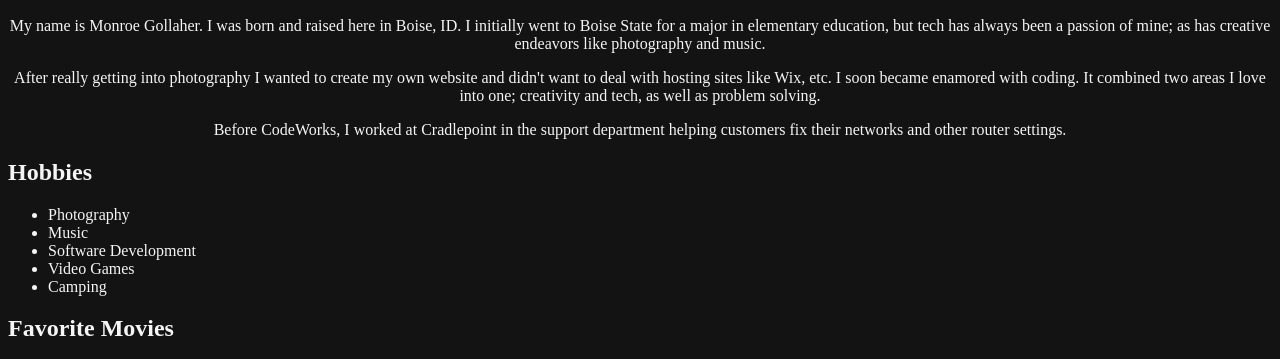
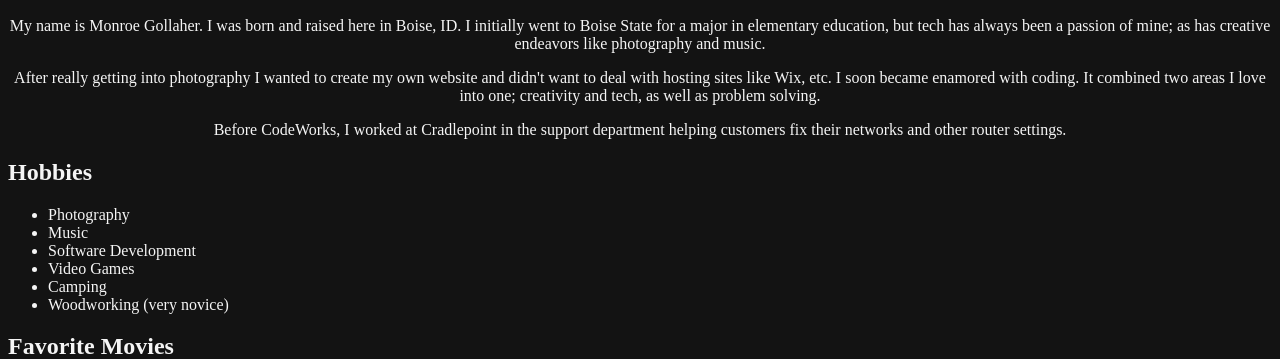
Before and after one commit to MonroeGollaher/aboutme, a plain HTML site: page index.html in a window 1280 px wide. Shown: the part 440-799 px from the top of the page. Drawn offline with Linux system fonts and the light colour scheme.

Commit message:
hobbies add

```diff
--- a/index.html
+++ b/index.html
@@ -30,6 +30,7 @@
             <li>Software Development</li>
             <li>Video Games</li>
             <li>Camping</li>
+            <li>Woodworking (very novice)</li>
         </ul>
     </div>
 
```
